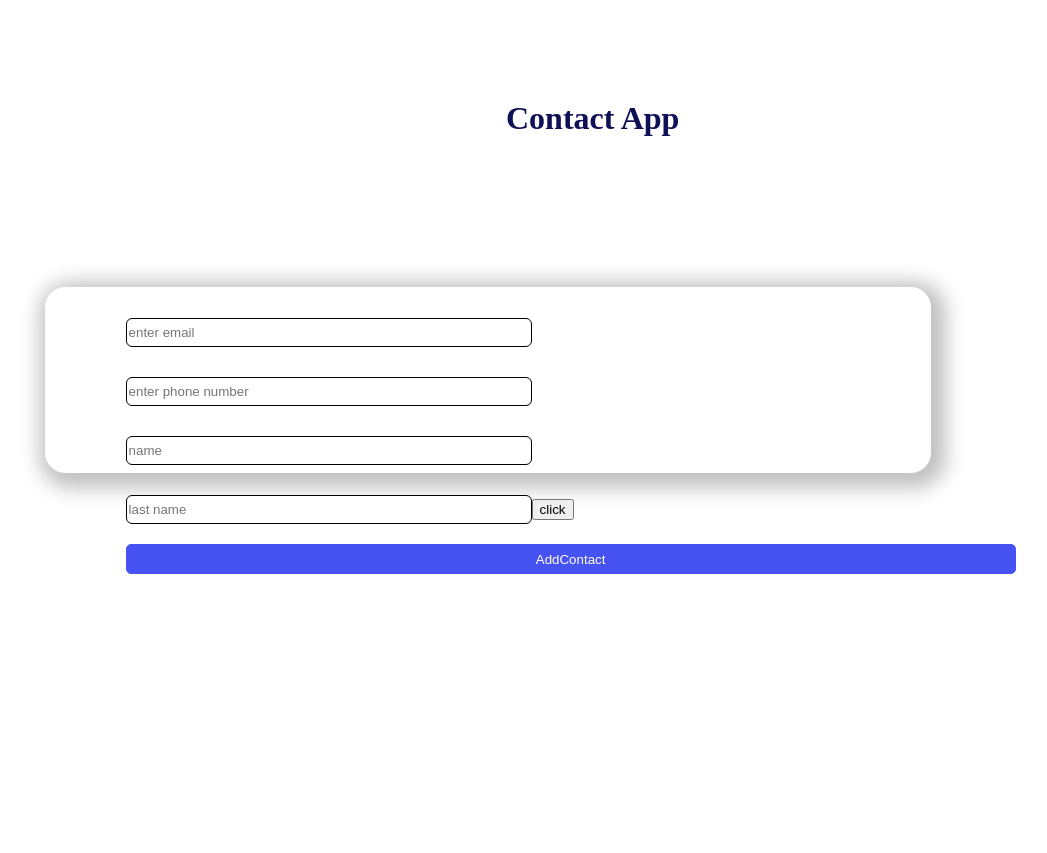
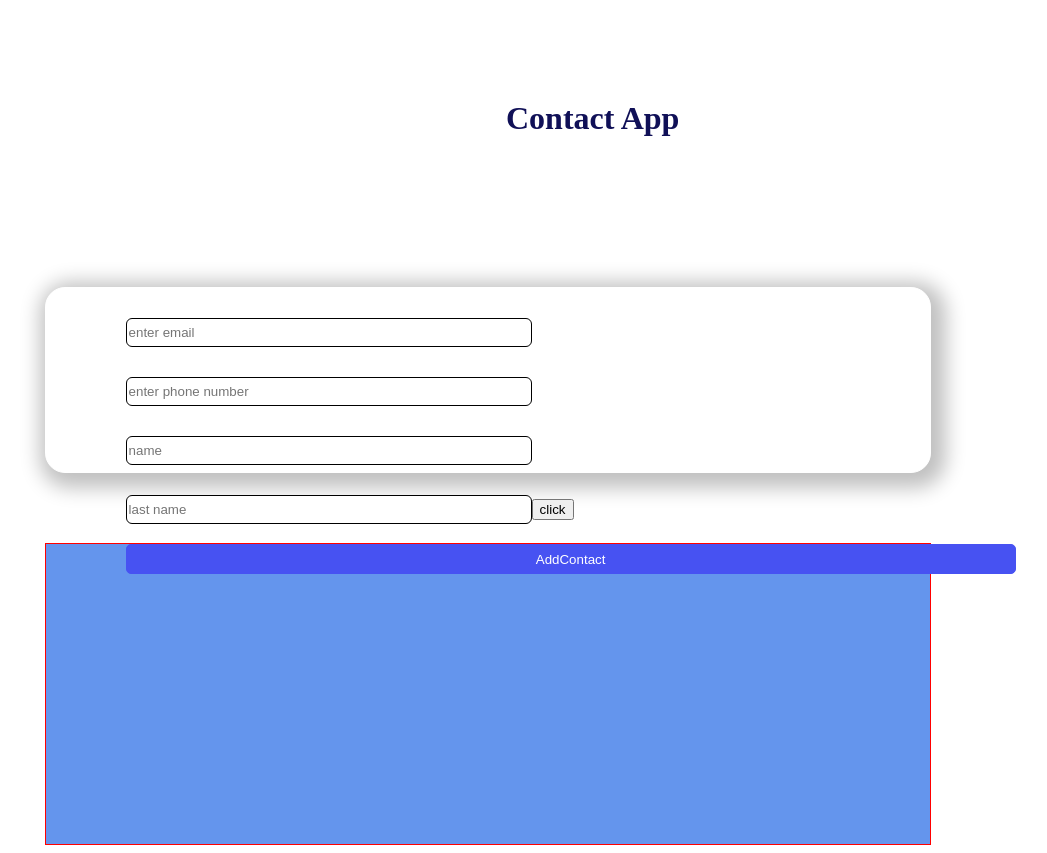
Before and after one commit to aliikm/contact-project, a React app: page / in a window 1280 px wide. Shown: the whole page, without its empty margins (152-1199 px from the left). Before the commit the page ends 800 px from the top, so only its background shows below. Built offline with nearby package versions, Linux system fonts and the light colour scheme; the HTML template or start-up script is replaced by a standard one.

Commit message:
creat list components

```diff
--- a/src/App.jsx
+++ b/src/App.jsx
@@ -1,5 +1,6 @@
 import Header from "./Components/Header"
 import Container from "./Components/Container"
+import List from "./Components/List"
 
 function App() {
 
@@ -8,6 +9,7 @@ function App() {
     <>
       <Header/>
       <Container/>
+      <List/>
     </>
   )
 }
--- /dev/null
+++ b/src/Components/List.jsx
@@ -0,0 +1,22 @@
+import styled from "styled-components"
+
+
+const Div = styled.div`
+    width: 70%;
+    height: 300px;
+    border: 1px solid red;
+    background-color: cornflowerblue;
+    margin: auto;
+    margin-top: 70px;
+`
+function List() {
+  return (
+   <>
+   <Div>
+
+   </Div>
+   </>
+  )
+}
+
+export default List
```
